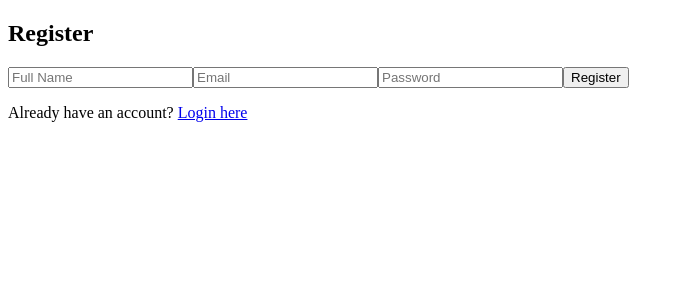
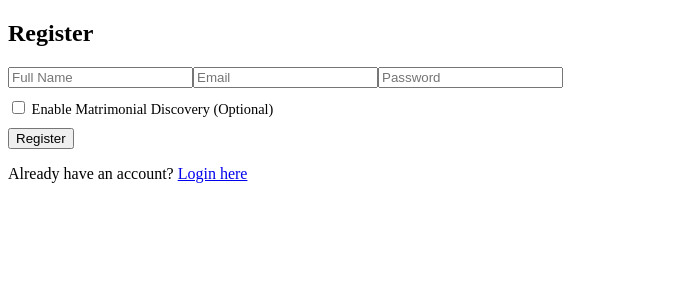
Before and after one commit to Abhrankan-Chakrabarti/EventCompanionApp, a React (Create React App) app in the folder frontend/: page /register in a window 1280 px wide. Shown: the top 300 px of the page, without its empty margins (0-684 px from the left). Built offline with nearby package versions, Linux system fonts and the light colour scheme; no server answers.

Commit message:
Update Register.jsx

```diff
--- a/frontend/src/pages/Register.jsx
+++ b/frontend/src/pages/Register.jsx
@@ -6,6 +6,8 @@ export default function Register() {
   const [name, setName] = useState("");
   const [email, setEmail] = useState("");
   const [password, setPassword] = useState("");
+  // Phase 1: Silent Opt-in for matrimonial features
+  const [isLooking, setIsLooking] = useState(false);
   const [error, setError] = useState("");
   const navigate = useNavigate();
 
@@ -13,7 +15,13 @@ export default function Register() {
     e.preventDefault();
     setError("");
     try {
-      await registerUser({ name, email, password });
+      // Send the matrimonial flag along with core data
+      await registerUser({
+        name,
+        email,
+        password,
+        matrimonialProfile: { isPublic: isLooking }
+      });
       alert("Registration successful! Please log in.");
       navigate("/login");
     } catch (err) {
@@ -51,6 +59,18 @@ export default function Register() {
         required
       />
 
+      {/* Phase 1: Subtle Matrimonial Integration */}
+      <div style={{ margin: "10px 0", fontSize: "0.9rem" }}>
+        <label>
+          <input
+            type="checkbox"
+            checked={isLooking}
+            onChange={(e) => setIsLooking(e.target.checked)}
+          />
+          {" "}Enable Matrimonial Discovery (Optional)
+        </label>
+      </div>
+
       <button type="submit">Register</button>
 
       <p>
```
